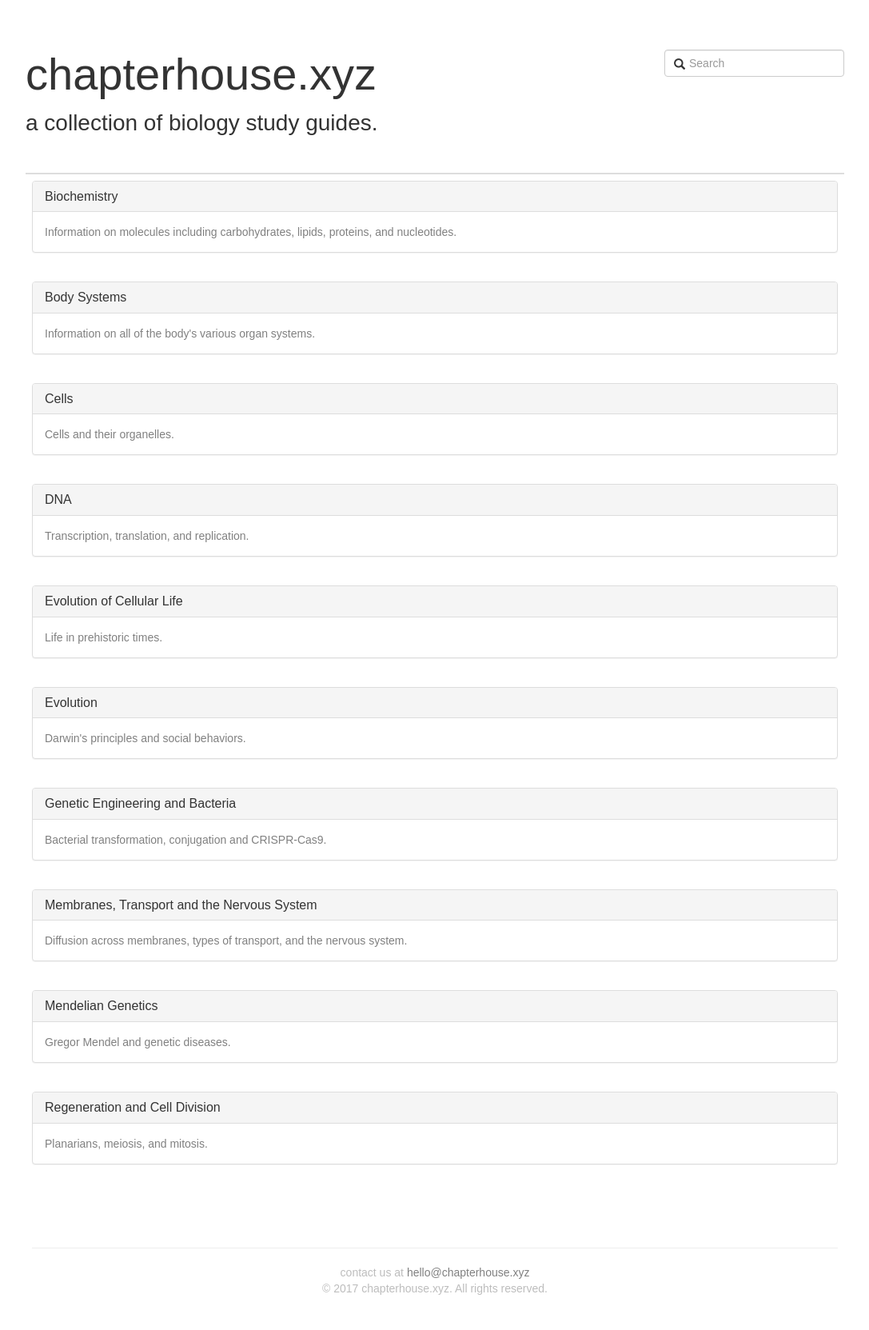
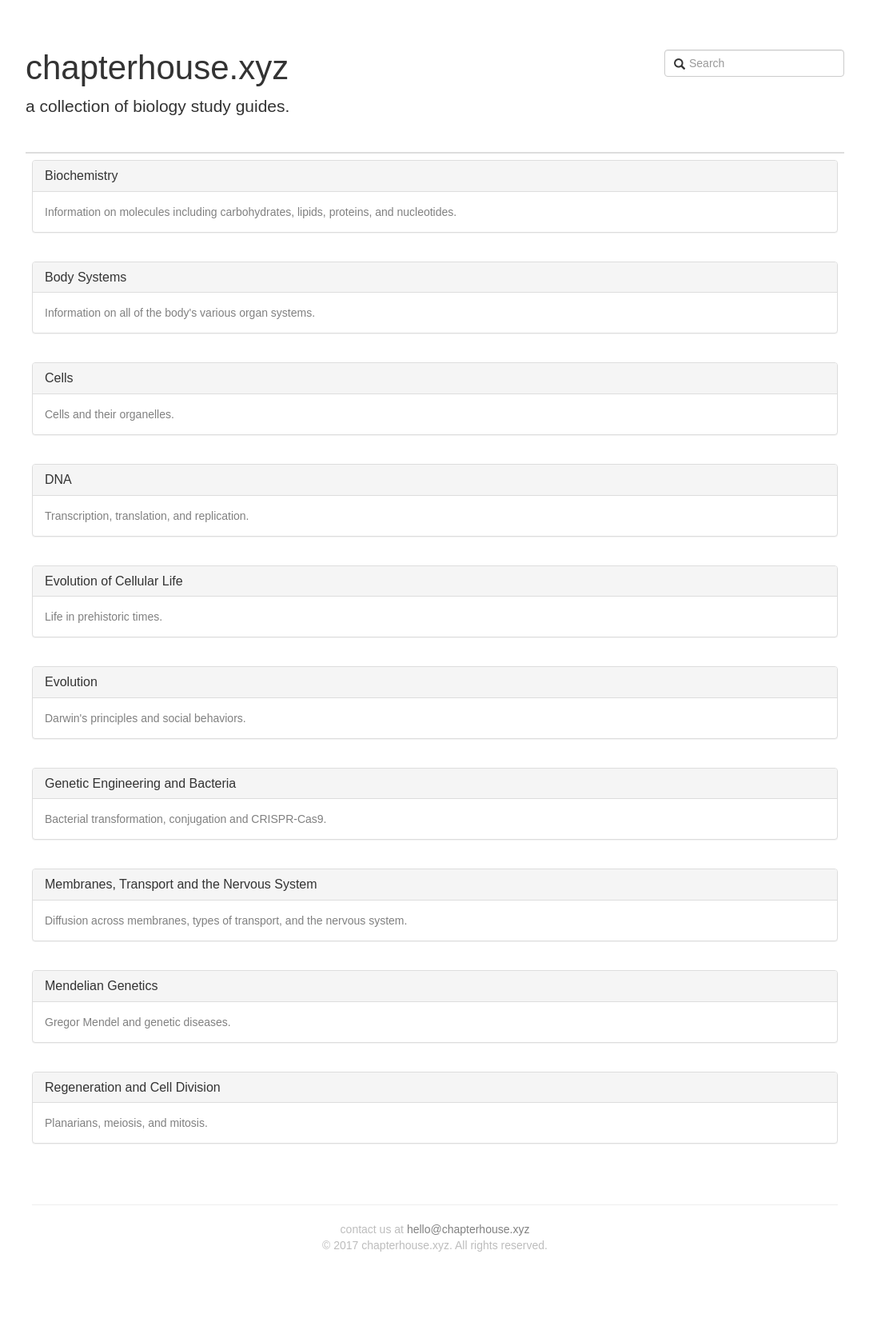
Before and after one commit to oliviachang29/studyguides, a Jekyll site: the page built from index.md, in a window 1280 px wide. Shown: the whole page at 80% size, without its empty margins (96-1183 px from the left). Built offline with Jekyll 4.4.1, drawn with Linux system fonts in a browser that asks for light colours; nearby versions of some CDN libraries; some web fonts are replaced; comment, search, counter and statistics services are not loaded; after the commit the page ends 1609 px from its top, so only the background shows below that.

Commit message:
Possibly fix fonts, change size of heading

```diff
--- a/_layouts/home.html
+++ b/_layouts/home.html
@@ -2,14 +2,18 @@
 layout: default
 ---
 <div class="header">
-
-  <div class="left-inner-addon form-group pull-right">
+  <!-- tablet/comp search -->
+  <div class="left-inner-addon form-group pull-right hidden-xs hidden-sm">
     <i class="glyphicon glyphicon-search"></i>
     <input type="text" class="search form-control" placeholder="Search">
   </div>
-
   <h1 id="heading">chapterhouse.xyz</h1>
   <p id="subheading">a collection of biology study guides.</p>
+  <!-- mobile search -->
+  <div id="mobile-search-bar" class="left-inner-addon visible-xs visible-sm">
+    <i class="glyphicon glyphicon-search"></i>
+    <input type="text" class="search form-control" placeholder="Search">
+  </div>
 </div>
 
 <table class="table results">
--- a/_sass/_globals.scss
+++ b/_sass/_globals.scss
@@ -15,7 +15,6 @@ body {
   width: 80%;
   margin: 0 auto;
   margin-top: 3em;
-  margin-bottom: 2em;
   flex: 1;
 }
 
--- a/_sass/_home.scss
+++ b/_sass/_home.scss
@@ -5,12 +5,16 @@
 
 #heading {
 	font-weight: 500;
-	font-size: 4em;
+	font-size: 3em;
 }
 
 #subheading {
 	font-weight: 300;
-	font-size: 2em;
+	font-size: 1.5em;
+}
+
+#mobile-search-bar {
+  margin-top: 1.5em;
 }
 
 .results tr[visible='false'],
--- a/_sass/_typography.scss
+++ b/_sass/_typography.scss
@@ -1,10 +1,10 @@
 @font-face {
 	font-family: 'Proxima Nova';
-	src: font-url('ProximaNova-Light.eot?') format('eot'),
-	     font-url('ProximaNova-Light.otf')  format('opentype'),
-	     font-url('ProximaNova-Light.woff') format('woff'),
-	     font-url('ProximaNova-Light.ttf')  format('truetype'),
-	     font-url('ProximaNova-Light.svg#ProximaNova-Light') format('svg');
+	src: url('assets/fonts/ProximaNova-Light.eot?') format('eot'),
+	     url('assets/fonts/ProximaNova-Light.otf')  format('opentype'),
+	     url('assets/fonts/ProximaNova-Light.woff') format('woff'),
+	     url('assets/fonts/ProximaNova-Light.ttf')  format('truetype'),
+	     url('assets/fonts/ProximaNova-Light.svg#ProximaNova-Light') format('svg');
 	font-weight: 100;
   font-style: normal;
 }
@@ -12,22 +12,22 @@
 
 @font-face {
 	font-family: 'Proxima Nova';
-	src: font-url('ProximaNova-LightIt.eot?') format('eot'),
-	     font-url('ProximaNova-LightIt.otf')  format('opentype'),
-	     font-url('ProximaNova-LightIt.woff') format('woff'),
-	     font-url('ProximaNova-LightIt.ttf')  format('truetype'),
-	     font-url('ProximaNova-LightIt.svg#ProximaNova-LightIt') format('svg');
+	src: url('assets/fonts/ProximaNova-LightIt.eot?') format('eot'),
+	     url('assets/fonts/ProximaNova-LightIt.otf')  format('opentype'),
+	     url('assets/fonts/ProximaNova-LightIt.woff') format('woff'),
+	     url('assets/fonts/ProximaNova-LightIt.ttf')  format('truetype'),
+	     url('assets/fonts/ProximaNova-LightIt.svg#ProximaNova-LightIt') format('svg');
 	font-weight: 100;
   font-style: italic;
 }
 
 @font-face {
 	font-family: 'Proxima Nova';
-	src: font-url('ProximaNova-Regular.eot?') format('eot'),
-	     font-url('ProximaNova-Regular.otf')  format('opentype'),
-	     font-url('ProximaNova-Regular.woff') format('woff'),
-	     font-url('ProximaNova-Regular.ttf')  format('truetype'),
-	     font-url('ProximaNova-Regular.svg#ProximaNova-Regular') format('svg');
+	src: url('assets/fonts/ProximaNova-Regular.eot?') format('eot'),
+	     url('assets/fonts/ProximaNova-Regular.otf')  format('opentype'),
+	     url('assets/fonts/ProximaNova-Regular.woff') format('woff'),
+	     url('assets/fonts/ProximaNova-Regular.ttf')  format('truetype'),
+	     url('assets/fonts/ProximaNova-Regular.svg#ProximaNova-Regular') format('svg');
 	font-weight: 300;
   font-style: normal;
 }
@@ -35,11 +35,11 @@
 
 @font-face {
 	font-family: 'ProximaNova-RegularIt';
-	src: font-url('ProximaNova-RegularIt.eot?') format('eot'),
-	     font-url('ProximaNova-RegularIt.otf')  format('opentype'),
-	     font-url('ProximaNova-RegularIt.woff') format('woff'),
-	     font-url('ProximaNova-RegularIt.ttf')  format('truetype'),
-	     font-url('ProximaNova-RegularIt.svg#ProximaNova-RegularIt') format('svg');
+	src: url('assets/fonts/ProximaNova-RegularIt.eot?') format('eot'),
+	     url('assets/fonts/ProximaNova-RegularIt.otf')  format('opentype'),
+	     url('assets/fonts/ProximaNova-RegularIt.woff') format('woff'),
+	     url('assets/fonts/ProximaNova-RegularIt.ttf')  format('truetype'),
+	     url('assets/fonts/ProximaNova-RegularIt.svg#ProximaNova-RegularIt') format('svg');
 	font-weight: 300;
   font-style: italic;
 }
@@ -47,7 +47,7 @@
 
 @font-face {
   font-family: 'Proxima Nova';
-  src: font-url('ProximaNova-Semibold.otf');
+  src: url('assets/fonts/ProximaNova-Semibold.otf');
   font-weight: 500;
   font-style: normal;
 }
@@ -55,7 +55,7 @@
 
 @font-face {
   font-family: 'Proxima Nova';
-  src: font-url('ProximaNova-SemiboldItalic.otf');
+  src: url('assets/fonts/ProximaNova-SemiboldItalic.otf');
   font-weight: 500;
   font-style: italic;
 }
```
